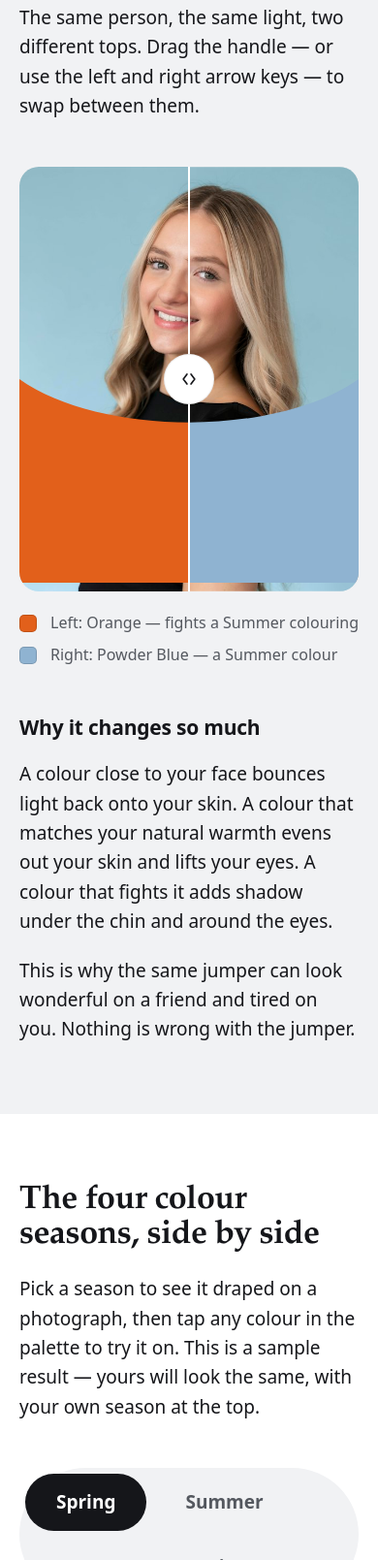
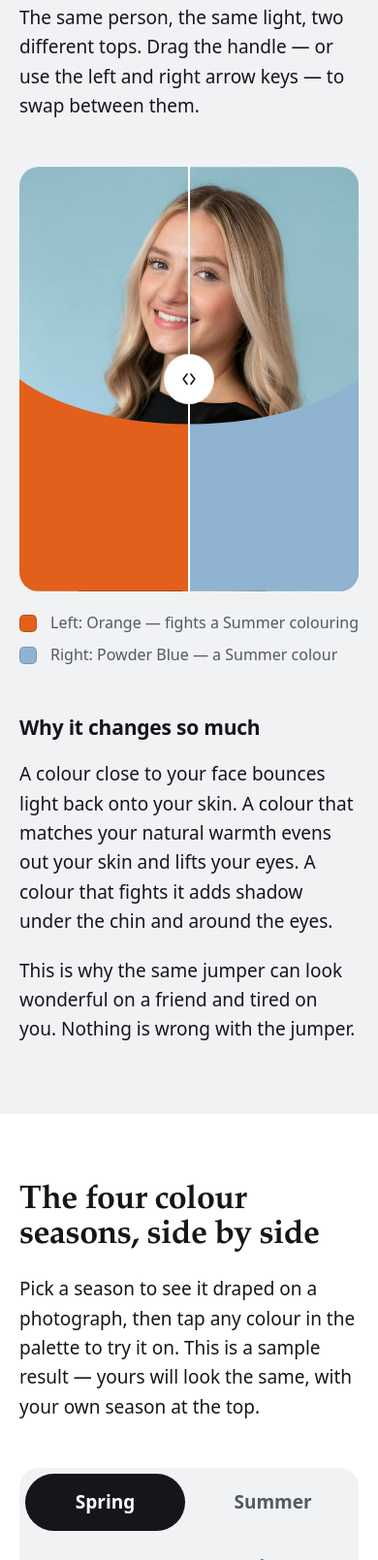
Before and after one commit to Dawidekk523/colormatch, an Astro site: page / in a window 390 px wide. Shown: the part 1501-3110 px from the top of the page at 97% size. Built offline with nearby package versions, Linux system fonts and the light colour scheme; Astro itself is replaced by a stand-in of ours.

Commit message:
Fix three layout defects
The drape SVG took its height from the viewBox and left a strip of the
photograph showing under the colour; the season tab bar wrapped into a
two-line pill on a phone; the quiz progress line inherited the paragraph
measure and sat 16px inside the question and options.

Co-Authored-By: Claude Opus 5 <noreply@anthropic.com>
Claude-Session: https://claude.ai/code/session_01BZxXx3qz6LHSyELhTGtcnN

```diff
--- a/src/components/Drape.tsx
+++ b/src/components/Drape.tsx
@@ -41,7 +41,7 @@ export function Drape({
       />
       <svg
         className="drape__cloth"
-        style={{ top: `${clothTop * 100}%` }}
+        style={{ top: `${clothTop * 100}%`, height: `calc(100% - ${clothTop * 100}%)` }}
         viewBox="0 0 100 60"
         preserveAspectRatio="none"
         aria-hidden="true"
--- a/src/styles/app.css
+++ b/src/styles/app.css
@@ -561,7 +561,10 @@
 }
 
 .quiz__progress {
+  /* Paragraphs are capped at the reading measure and centred; the progress line
+     is a label for the panel, so it keeps the panel's own edges. */
   margin: 0;
+  max-width: none;
   font-size: var(--step--1);
   font-weight: 600;
   letter-spacing: 0.04em;
@@ -689,12 +692,13 @@
 }
 
 .drape__cloth {
+  /* The height comes from the element, not from the viewBox: an absolutely
+     positioned SVG with `height: auto` takes its intrinsic ratio and ignores
+     `bottom`, which left a strip of the photograph showing under the cloth. */
   position: absolute;
   left: 0;
   right: 0;
-  bottom: 0;
   width: 100%;
-  height: auto;
 }
 
 .explorer__caption {
--- a/src/styles/global.css
+++ b/src/styles/global.css
@@ -315,6 +315,18 @@ svg {
   color: #fff;
 }
 
+/* Four season names do not fit on one line on a phone, and a wrapped pill bar
+   reads as a mistake. Below that width the bar becomes a 2x2 grid with a
+   rounded-rectangle edge instead. */
+@media (max-width: 40rem) {
+  .tabs {
+    display: grid;
+    grid-template-columns: repeat(2, minmax(0, 1fr));
+    width: 100%;
+    border-radius: var(--radius-lg);
+  }
+}
+
 /* Surfaces --------------------------------------------------------------- */
 .panel {
   background: var(--surface);
```
